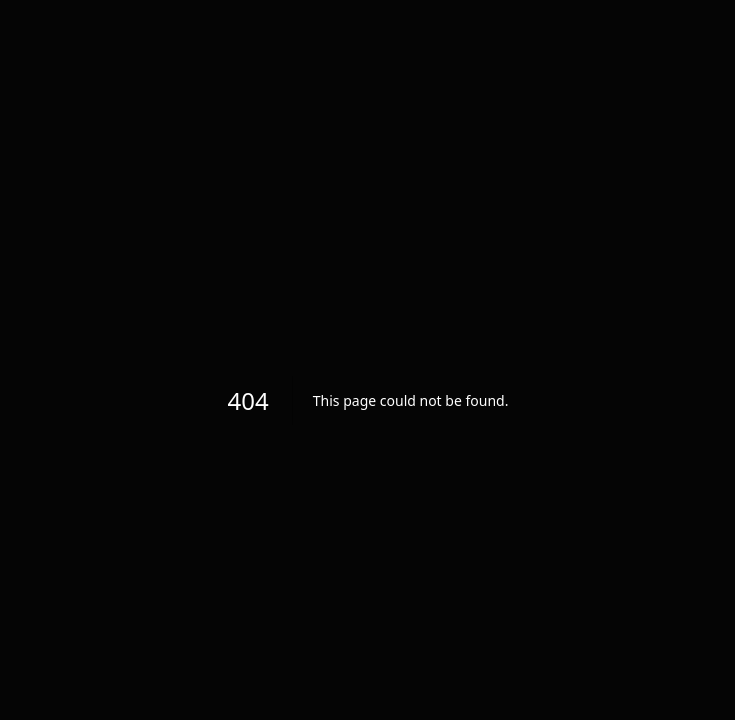
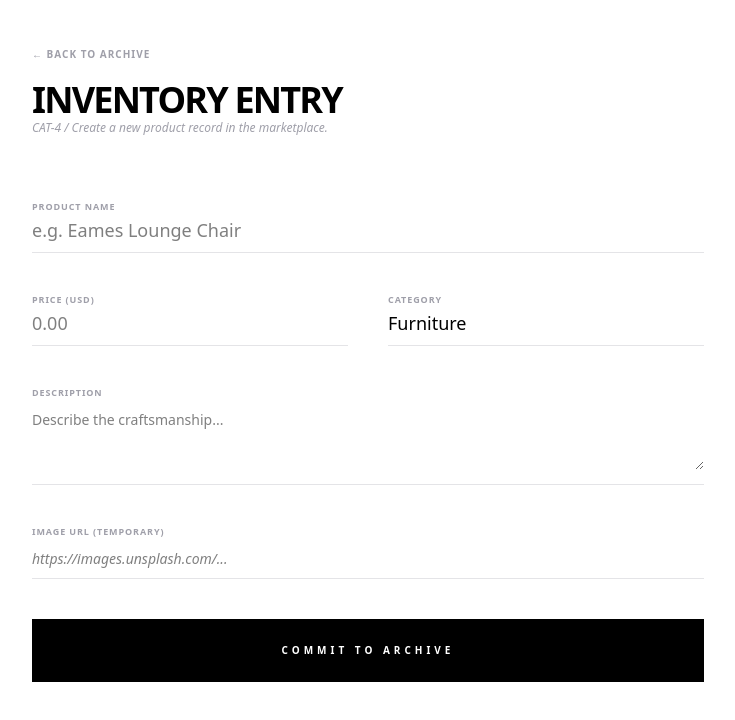
Before and after one commit to akashrajgm/my-frontend, a Next.js app: page /dashboard/add-product in a window 1280 px wide. Before the commit this address had no page. Shown: the top 720 px of the page, without its empty margins (272-1007 px from the left). Built offline with nearby package versions, Linux system fonts and the light colour scheme.

Commit message:
feat: implement total products action with fetch and create logic

```diff
--- /dev/null
+++ b/app/dashboard/add-product/page.tsx
@@ -0,0 +1,70 @@
+'use client'
+
+import { useActionState } from 'react'
+import { createProduct } from '@/app/actions/products'
+import Link from 'next/link'
+
+export default function AddProductPage() {
+    const [state, formAction, isPending] = useActionState(createProduct, { error: "", success: false })
+
+    return (
+        <div className="min-h-screen bg-white text-black p-10 font-sans">
+            <div className="max-w-2xl mx-auto">
+                <header className="mb-12">
+                    <Link href="/dashboard" className="text-[10px] font-black uppercase tracking-widest text-zinc-400 hover:text-black transition-colors">← Back to Archive</Link>
+                    <h1 className="text-4xl font-black uppercase tracking-tighter mt-4">Inventory Entry</h1>
+                    <p className="text-zinc-400 text-xs italic">CAT-4 / Create a new product record in the marketplace.</p>
+                </header>
+
+                {state.success && (
+                    <div className="bg-black text-white p-6 mb-10 text-[10px] font-black uppercase tracking-[0.3em] text-center">
+                        Product successfully archived in the database.
+                    </div>
+                )}
+
+                <form action={formAction} className="grid grid-cols-1 gap-10">
+                    <div className="space-y-6">
+                        {/* NAME */}
+                        <div className="border-b border-zinc-200 py-2 focus-within:border-black transition-colors">
+                            <label className="text-[9px] font-black uppercase text-zinc-400 tracking-widest">Product Name</label>
+                            <input name="name" type="text" required placeholder="e.g. Eames Lounge Chair" className="w-full bg-transparent outline-none text-lg" />
+                        </div>
+
+                        {/* PRICE & CATEGORY */}
+                        <div className="grid grid-cols-2 gap-10">
+                            <div className="border-b border-zinc-200 py-2 focus-within:border-black transition-colors">
+                                <label className="text-[9px] font-black uppercase text-zinc-400 tracking-widest">Price (USD)</label>
+                                <input name="price" type="number" required placeholder="0.00" className="w-full bg-transparent outline-none text-lg" />
+                            </div>
+                            <div className="border-b border-zinc-200 py-2 focus-within:border-black transition-colors">
+                                <label className="text-[9px] font-black uppercase text-zinc-400 tracking-widest">Category</label>
+                                <select name="category" className="w-full bg-transparent outline-none text-lg appearance-none">
+                                    <option>Furniture</option>
+                                    <option>Lighting</option>
+                                    <option>Textiles</option>
+                                    <option>Decor</option>
+                                </select>
+                            </div>
+                        </div>
+
+                        {/* DESCRIPTION */}
+                        <div className="border-b border-zinc-200 py-2 focus-within:border-black transition-colors">
+                            <label className="text-[9px] font-black uppercase text-zinc-400 tracking-widest">Description</label>
+                            <textarea name="description" required rows={3} placeholder="Describe the craftsmanship..." className="w-full bg-transparent outline-none text-sm mt-2" />
+                        </div>
+
+                        {/* IMAGE URL (CAT-2 Placeholder) */}
+                        <div className="border-b border-zinc-200 py-2 focus-within:border-black transition-colors">
+                            <label className="text-[9px] font-black uppercase text-zinc-400 tracking-widest text-red-500">Image URL (Temporary)</label>
+                            <input name="imageUrl" type="url" placeholder="https://images.unsplash.com/..." className="w-full bg-transparent outline-none text-sm mt-2 italic" />
+                        </div>
+                    </div>
+
+                    <button disabled={isPending} className="bg-black text-white py-6 text-[10px] font-black uppercase tracking-[0.4em] hover:bg-zinc-800 transition-all disabled:opacity-50">
+                        {isPending ? "Syncing..." : "Commit to Archive"}
+                    </button>
+                </form>
+            </div>
+        </div>
+    )
+}
```
Also changed, not shown: app/actions/products.ts (added).
